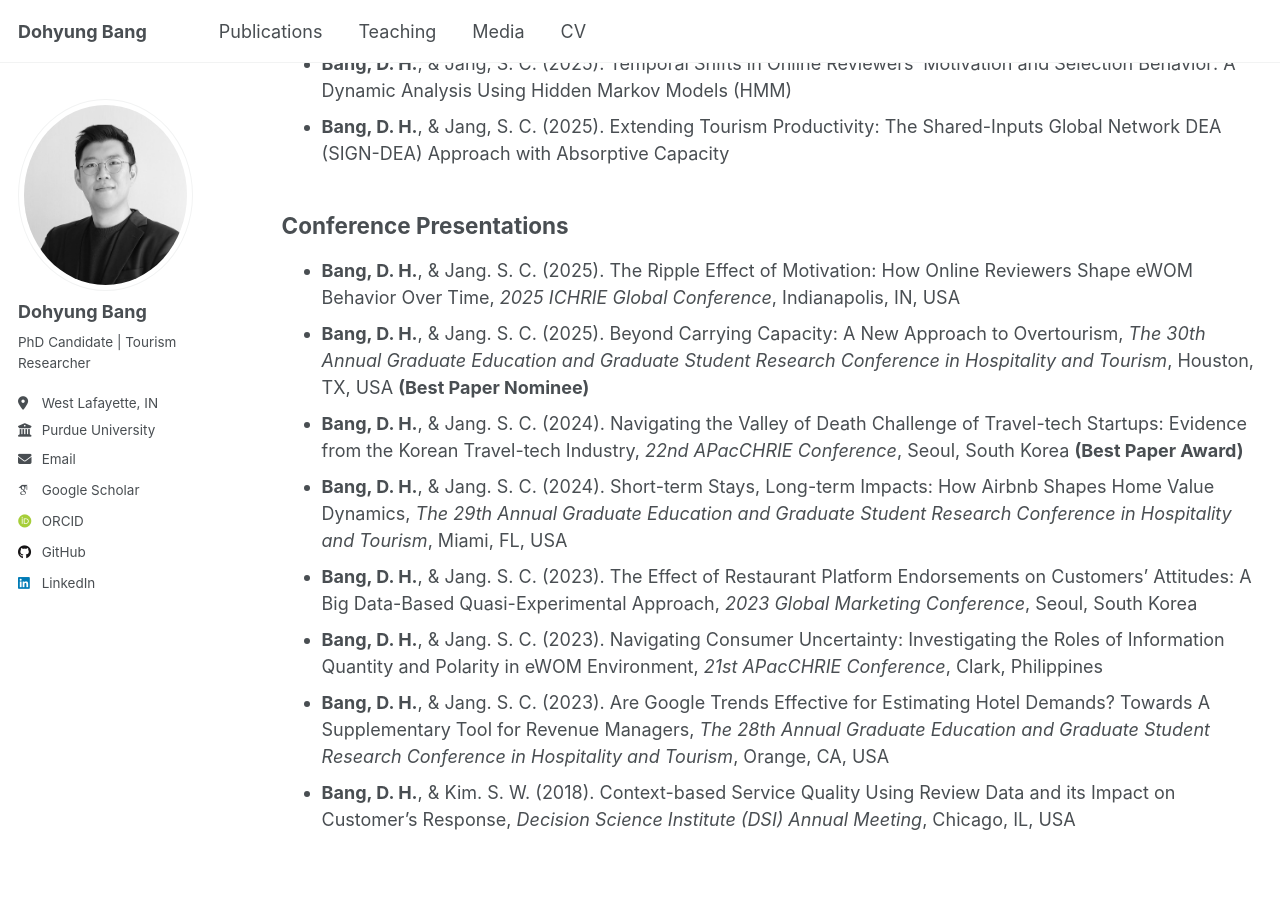
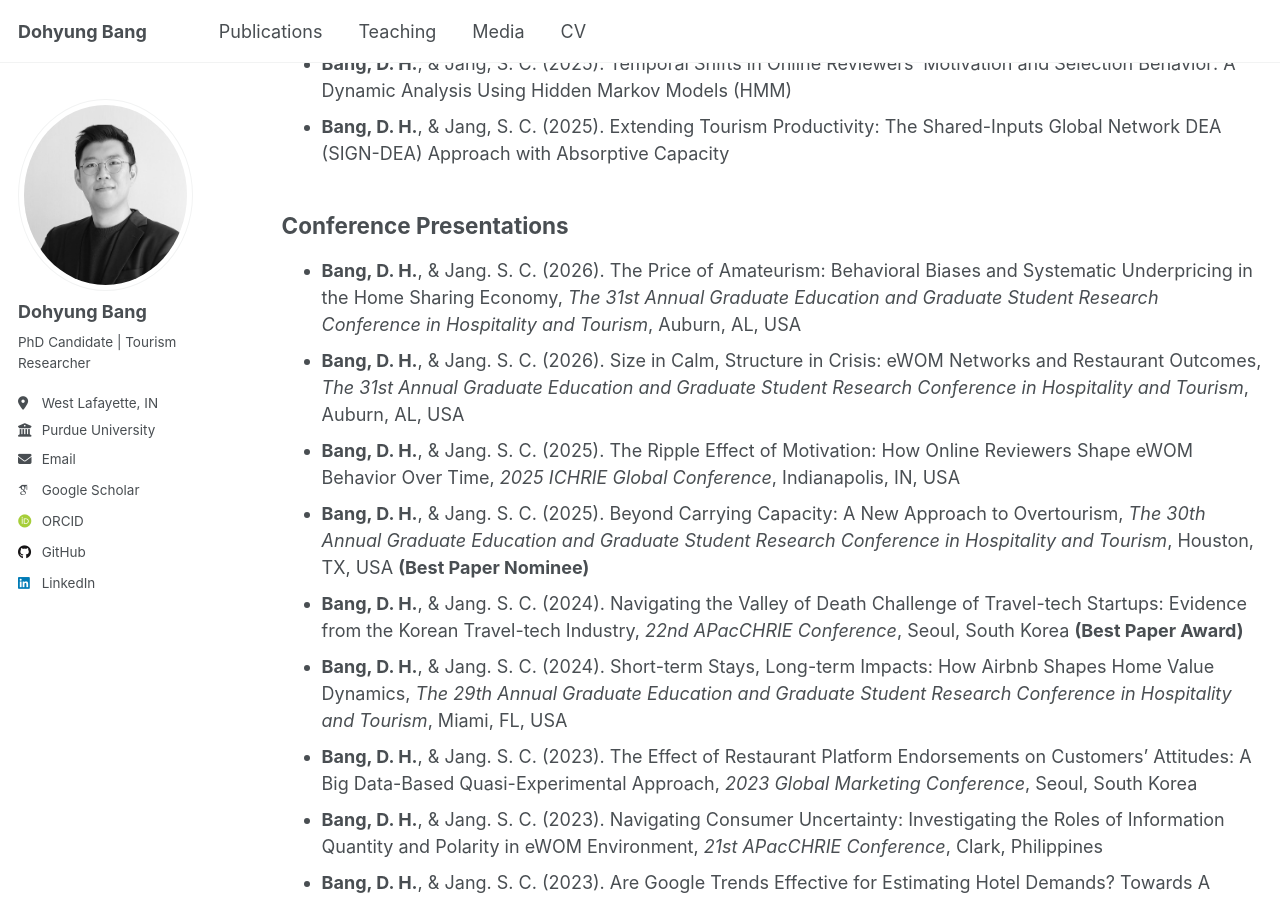
Before and after one commit to dohyungbang/dohyungbang.github.io, a Jekyll site: the page built from _pages/publications.md, in a window 1280 px wide and 900 px high, scrolled down 932 px. Built offline with Jekyll 4.4.1, drawn with Linux system fonts in a browser that asks for light colours; some web fonts are replaced; a script that is not in the unit is left out.

Commit message:
Update publications.md

```diff
--- a/_pages/publications.md
+++ b/_pages/publications.md
@@ -26,6 +26,8 @@ You can also find my articles on my [Google Scholar profile](https://scholar.goo
 - **Bang, D. H.**, & Jang, S. C. (2025). Extending Tourism Productivity: The Shared-Inputs Global Network DEA (SIGN-DEA) Approach with Absorptive Capacity
 
 ## Conference Presentations
+- **Bang, D. H.**, & Jang. S. C. (2026). The Price of Amateurism: Behavioral Biases and Systematic Underpricing in the Home Sharing Economy, _The 31st Annual Graduate Education and Graduate Student Research Conference in Hospitality and Tourism_, Auburn, AL, USA
+- **Bang, D. H.**, & Jang. S. C. (2026). Size in Calm, Structure in Crisis: eWOM Networks and Restaurant Outcomes, _The 31st Annual Graduate Education and Graduate Student Research Conference in Hospitality and Tourism_, Auburn, AL, USA
 - **Bang, D. H.**, & Jang. S. C. (2025). The Ripple Effect of Motivation: How Online Reviewers Shape eWOM Behavior Over Time, _2025 ICHRIE Global Conference_, Indianapolis, IN, USA
 - **Bang, D. H.**, & Jang. S. C. (2025). Beyond Carrying Capacity: A New Approach to Overtourism, _The 30th Annual Graduate Education and Graduate Student Research Conference in Hospitality and Tourism_, Houston, TX, USA **(Best Paper Nominee)**
 - **Bang, D. H.**, & Jang. S. C. (2024). Navigating the Valley of Death Challenge of Travel-tech Startups: Evidence from the Korean Travel-tech Industry, _22nd APacCHRIE Conference_, Seoul, South Korea **(Best Paper Award)**
```
